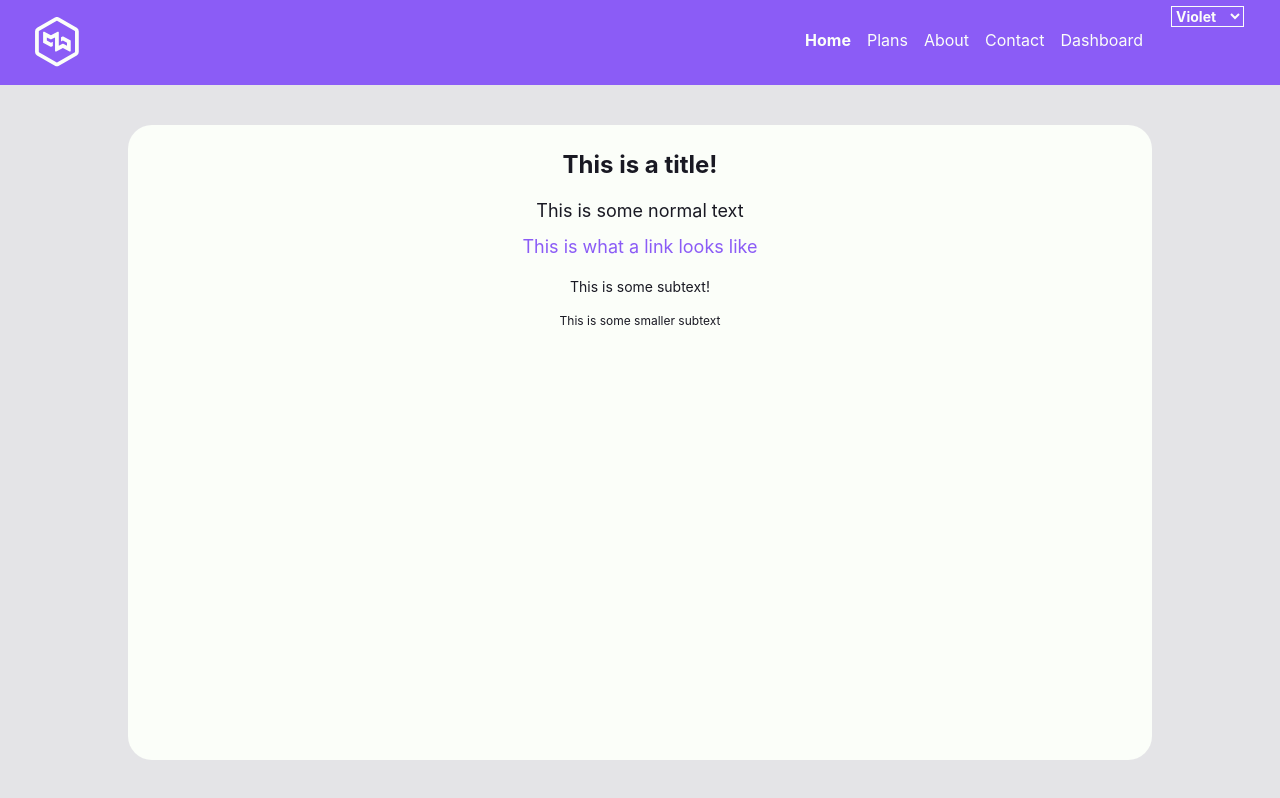
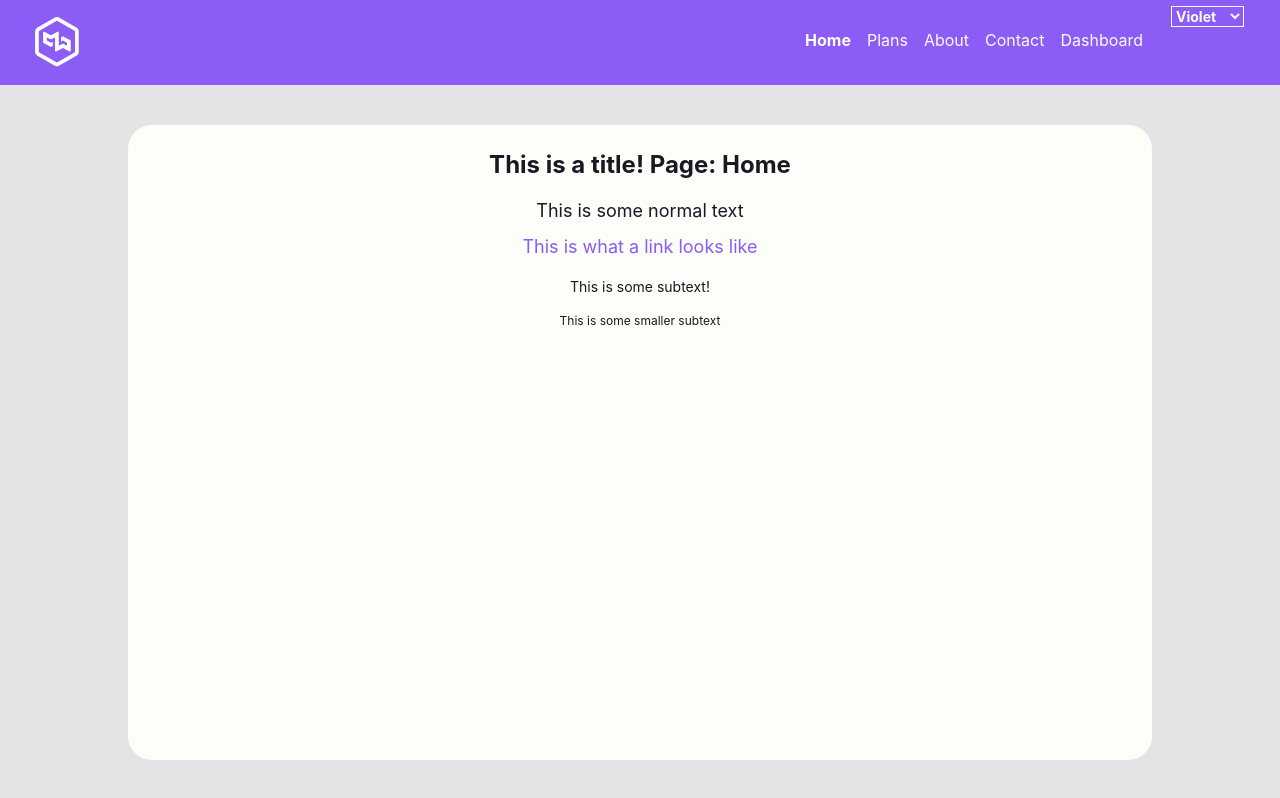
Before and after one commit to JLarsonMWI/next-boilerplate, a Next.js app: page / in a window 1280 px wide. Built offline with nearby package versions, Linux system fonts and the light colour scheme.

Commit message:
adjusted page text

```diff
--- a/pages/about.jsx
+++ b/pages/about.jsx
@@ -8,7 +8,7 @@ export default function Home() {
 			<main className="flex h-full w-full items-center justify-center bg-th-background-primary p-2 md:p-10">
 				<div className="flex h-full w-full max-w-5xl flex-col items-center justify-start rounded-3xl bg-th-background-secondary p-4 text-center text-th-text-primary">
 					<div className="py-2 text-2xl font-bold">
-						<p>This is a title!</p>
+						<p>This is a title! Page: About</p>
 					</div>
 					<div className="py-2 text-lg">
 						<p className="mb-2">This is some normal text</p>
--- a/pages/contact.jsx
+++ b/pages/contact.jsx
@@ -8,7 +8,7 @@ export default function Home() {
 			<main className="flex h-full w-full items-center justify-center bg-th-background-primary p-2 md:p-10">
 				<div className="flex h-full w-full max-w-5xl flex-col items-center justify-start rounded-3xl bg-th-background-secondary p-4 text-center text-th-text-primary">
 					<div className="py-2 text-2xl font-bold">
-						<p>This is a title!</p>
+						<p>This is a title! Page: Contact</p>
 					</div>
 					<div className="py-2 text-lg">
 						<p className="mb-2">This is some normal text</p>
--- a/pages/dashboard.jsx
+++ b/pages/dashboard.jsx
@@ -8,7 +8,7 @@ export default function Home() {
 			<main className="flex h-full w-full items-center justify-center bg-th-background-primary p-2 md:p-10">
 				<div className="flex h-full w-full max-w-5xl flex-col items-center justify-start rounded-3xl bg-th-background-secondary p-4 text-center text-th-text-primary">
 					<div className="py-2 text-2xl font-bold">
-						<p>This is a title!</p>
+						<p>This is a title! Page: Dashboard</p>
 					</div>
 					<div className="py-2 text-lg">
 						<p className="mb-2">This is some normal text</p>
--- a/pages/index.jsx
+++ b/pages/index.jsx
@@ -8,7 +8,7 @@ export default function Home() {
 			<main className="flex h-full w-full items-center justify-center bg-th-background-primary p-2 md:p-10">
 				<div className="flex h-full w-full max-w-5xl flex-col items-center justify-start rounded-3xl bg-th-background-secondary p-4 text-center text-th-text-primary">
 					<div className="py-2 text-2xl font-bold">
-						<p>This is a title!</p>
+						<p>This is a title! Page: Home</p>
 					</div>
 					<div className="py-2 text-lg">
 						<p className="mb-2">This is some normal text</p>
--- a/pages/plans.jsx
+++ b/pages/plans.jsx
@@ -8,7 +8,7 @@ export default function Home() {
 			<main className="flex h-full w-full items-center justify-center bg-th-background-primary p-2 md:p-10">
 				<div className="flex h-full w-full max-w-5xl flex-col items-center justify-start rounded-3xl bg-th-background-secondary p-4 text-center text-th-text-primary">
 					<div className="py-2 text-2xl font-bold">
-						<p>This is a title!</p>
+						<p>This is a title! Page: Plans</p>
 					</div>
 					<div className="py-2 text-lg">
 						<p className="mb-2">This is some normal text</p>
```
